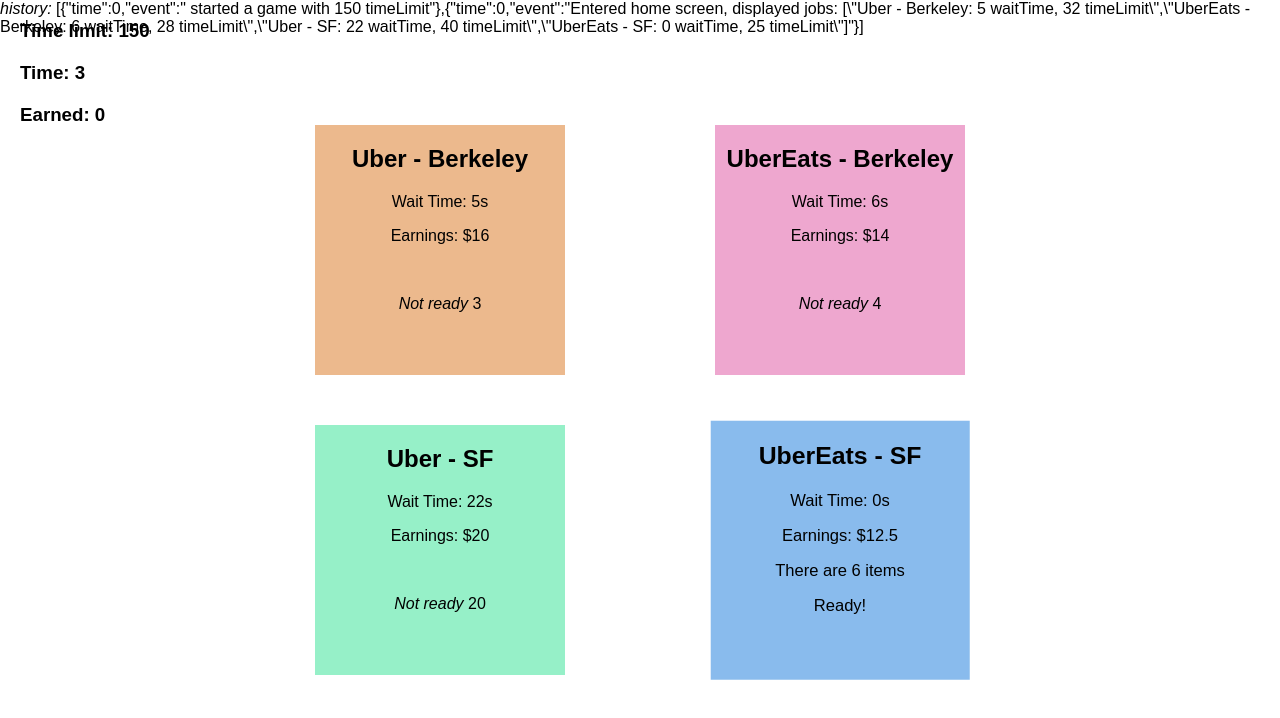
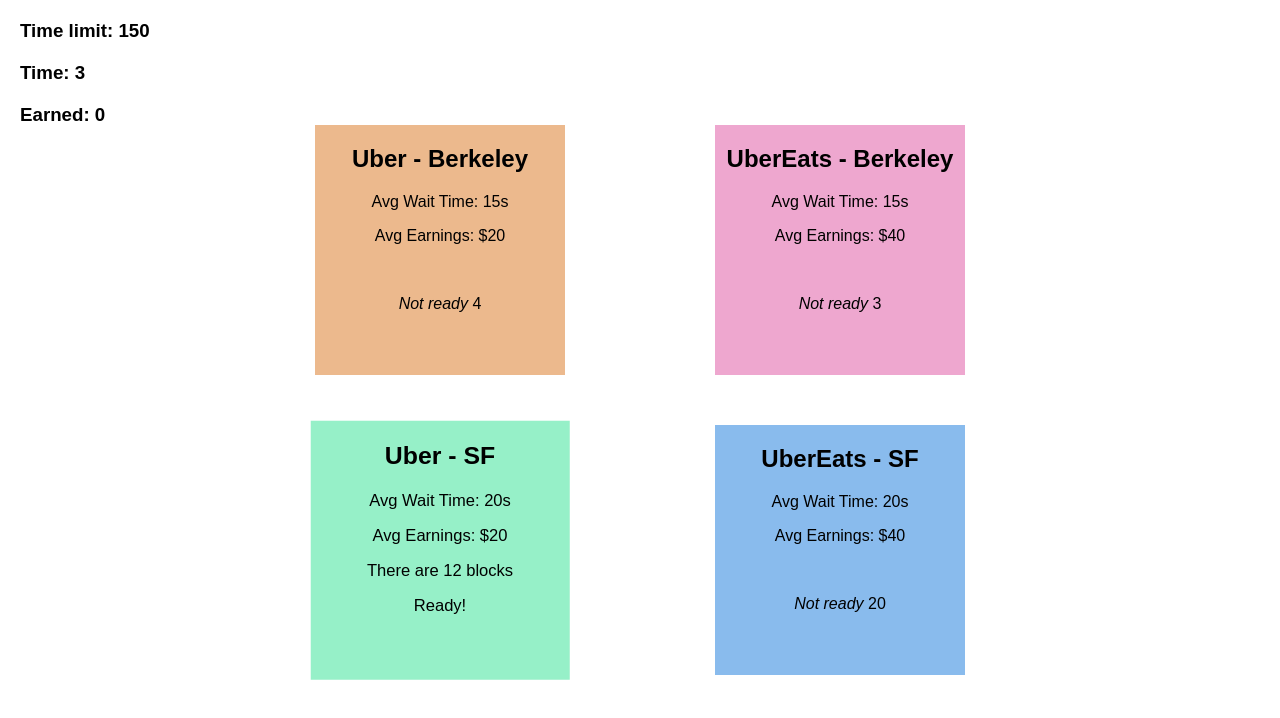
Before and after one commit to cnfionawu/fow-workerlearning--2, a SvelteKit app: page / in a window 1280 px wide. Both pictures are taken after a click on the button "Start". Shown: the top 718 px of the page. Built offline with nearby package versions, Linux system fonts and the light colour scheme.

Commit message:
slight adjustment

```diff
--- a/src/routes/+page.svelte
+++ b/src/routes/+page.svelte
@@ -58,7 +58,6 @@
 
 
 <div>
-	<i>history:</i>
-
-	{JSON.stringify($history)}
+	<!-- <i>history:</i>
+	{JSON.stringify($history)} -->
 </div>
--- a/src/routes/card.svelte
+++ b/src/routes/card.svelte
@@ -2,7 +2,8 @@
 	import { onMount } from 'svelte';
 	import { startGame, logHistory } from '$lib/stores.js';
 
-	const SECONDS_PER_JOB = 4;
+	const SECONDS_PER_JOB_UBER = 2;
+	const SECONDS_PER_JOB_UBEREats = 3;
 
 	// export let title;
 	// export let waitTime;
@@ -12,7 +13,13 @@
 
 	const title = `${jobData.type} - ${jobData.city}`;
 	let countdown = jobData.waitTime;
-	let numSteps = Math.floor(jobData.timeLimit / SECONDS_PER_JOB);
+	let numSteps = jobData.timeLimit;
+	if (jobData.type == 'UberEats') {
+		numSteps = Math.floor(numSteps/SECONDS_PER_JOB_UBEREats);
+	} else {
+		numSteps = Math.floor(numSteps/SECONDS_PER_JOB_UBER);
+	}
+	// let numSteps = Math.floor(jobData.timeLimit / SECONDS_PER_JOB);
 	let earnings = jobData.timeLimit / 2;
 
 	onMount(() => {
@@ -26,9 +33,8 @@
 	function start() {
 		if (ready) {
 			// logHistory(`chose task ${title}`);
-
-			/* Shunan's number / 2 = soft deadline, Hard deadline = 2 x soft deadline */
-			startGame(title, earnings, numSteps, Math.round(jobData.timeLimit / 2), jobData.timeLimit);
+			let hardLimit = jobData.timeLimit * 2;
+			startGame(title, earnings, numSteps, jobData.timeLimit, hardLimit);
 		}
 	}
 </script>
@@ -39,8 +45,21 @@
 	<div class="card-content" class:ready style="background: {color};" on:click={start}>
 		<h2>{title}</h2>
 
-		<p>Wait Time: {jobData.waitTime}s</p>
-		<p>Earnings: ${earnings}</p>
+		<!-- <p>Wait Time: {jobData.waitTime}s</p>
+		<p>Earnings: ${earnings}</p> -->
+		<!-- only show avg wait time and earning -->
+		{#if title.includes('Berkeley')}
+			<p>Avg Wait Time: 15s</p>
+		{:else}
+			<p>Avg Wait Time: 20s</p>
+		{/if}
+
+		{#if title.includes('UberEats')}
+			<p>Avg Earnings: $40</p>
+		{:else}
+			<p>Avg Earnings: $20</p>
+
+		{/if}
 
 		{#if !ready}
 			<br />
--- a/src/routes/home.svelte
+++ b/src/routes/home.svelte
@@ -2,14 +2,14 @@
 	import Card from './card.svelte';
 	import { onMount } from 'svelte';
 	import { logHistory } from '$lib/stores.js';
-
 	import { data } from '$lib/data.js';
 
+	// adjust correspondance to data's job, store
 	let jobs = [
-		{ waitTime: null, timeLimit: null, city: 'Berkeley', type: 'Uber' },
-		{ waitTime: null, timeLimit: null, city: 'Berkeley', type: 'UberEats' },
-		{ waitTime: null, timeLimit: null, city: 'SF', type: 'Uber' },
-		{ waitTime: null, timeLimit: null, city: 'SF', type: 'UberEats' }
+		{ waitTime: null, timeLimit: null, city: 'Berkeley', type: 'UberEats', index: null},
+		{ waitTime: null, timeLimit: null, city: 'Berkeley', type: 'Uber', index: null },
+		{ waitTime: null, timeLimit: null, city: 'SF', type: 'UberEats' , index: null },
+		{ waitTime: null, timeLimit: null, city: 'SF', type: 'Uber' , index: null }
 	];
 
 	for (let i = 0; i < 4; i++) {
@@ -17,6 +17,8 @@
 		const random_dataPt = data[i][index]; // format: [waitTime, timeLimit]
 		jobs[i].waitTime = random_dataPt[0];
 		jobs[i].timeLimit = random_dataPt[1];
+		jobs[i].index = [i, index];
+		console.log(jobs[i].index);
 	}
 
 	onMount(() => {
@@ -28,8 +30,8 @@
 </script>
 
 <div class="choices">
-	<Card jobData={jobs[0]} color="#ecb98d" />
-	<Card jobData={jobs[1]} color="#eea7cf" />
-	<Card jobData={jobs[2]} color="#96f0c8" />
-	<Card jobData={jobs[3]} color="#89bbed" />
+	<Card jobData={jobs[1]} color="#ecb98d" />
+	<Card jobData={jobs[0]} color="#eea7cf" />
+	<Card jobData={jobs[3]} color="#96f0c8" />
+	<Card jobData={jobs[2]} color="#89bbed" />
 </div>
--- a/src/routes/summary.svelte
+++ b/src/routes/summary.svelte
@@ -48,9 +48,9 @@
 		<div class="slider-label">{proficiencyText[0]}</div>
 		<input
 			type="range"
-			min="0"
-			max="1"
-			step="0.1"
+			min="-1"
+        	max="1"
+        	step="1"
 			class="slider"
 			bind:value={rating}
 			on:input={storeRating}
```
